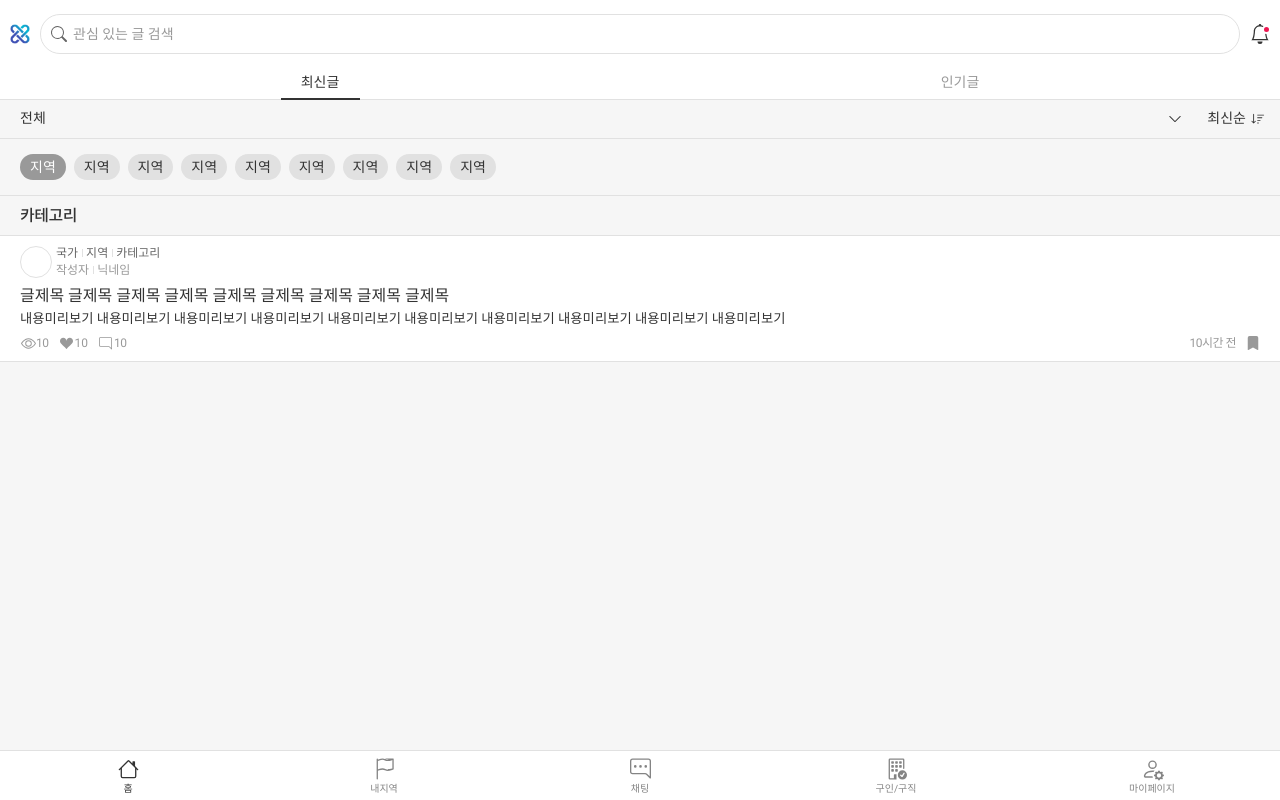
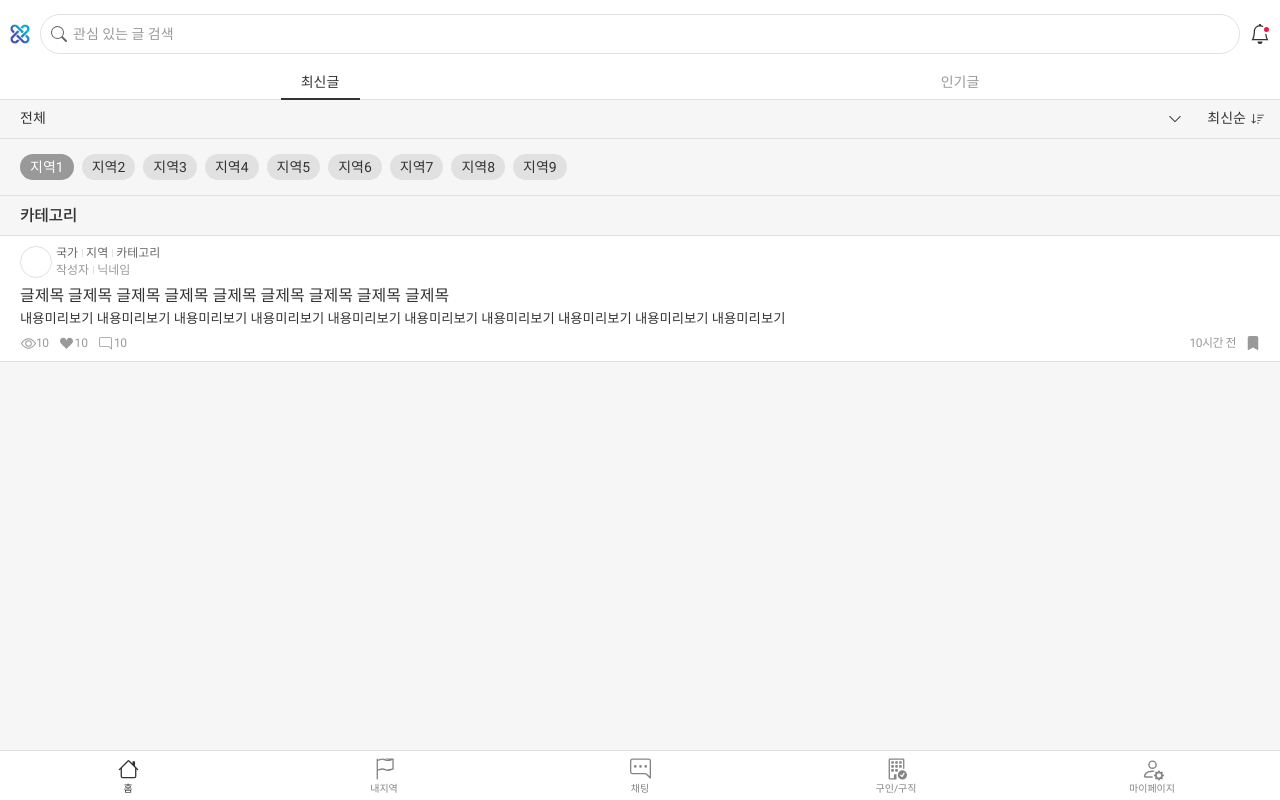
Before and after one commit to HyunsooZo/immilog-front, a Vue app: page / in a window 1280 px wide. Built offline with nearby package versions, Linux system fonts and the light colour scheme.

Commit message:
feat: 컴포넌트 분리 및 신규화면(게시물 디테일) 추가

```diff
--- /dev/null
+++ b/src/components/BoardContent.vue
@@ -0,0 +1,81 @@
+<template>
+	<div class="list-wrap">
+		<p class="list__title">
+			<span>카테고리</span>
+		</p>
+		<div class="item">
+			<div class="info__wrap">
+				<div class="item__pic">
+					<img src="" alt="" />
+				</div>
+				<div class="item-fnc">
+					<div class="list__item">
+						<button type="button" class="list__item_button ctg">
+							<em>국가</em>
+							<em>지역</em>
+							<strong>카테고리</strong>
+						</button>
+					</div>
+					<div class="list__item">
+						<button type="button" class="list__item_button user">
+							<em>작성자</em>
+							<strong>닉네임</strong>
+						</button>
+					</div>
+				</div>
+			</div>
+			<div class="text__wrap">
+				<button
+					type="button"
+					class="list__item_button text-link"
+					@click="onBoardDetail(1)"
+				>
+					<p class="title">
+						글제목 글제목 글제목 글제목 글제목 글제목 글제목 글제목 글제목
+					</p>
+					<p class="text">
+						내용미리보기 내용미리보기 내용미리보기 내용미리보기 내용미리보기
+						내용미리보기 내용미리보기 내용미리보기 내용미리보기 내용미리보기
+					</p>
+				</button>
+			</div>
+			<div class="util__wrap">
+				<div class="item-fnc">
+					<p class="list__item read">
+						<i class="blind">조회수</i>
+						<span class="item__count">10</span>
+					</p>
+					<button type="button" class="list__item_button like active">
+						<!-- //활성화 .active -->
+						<i class="blind">좋아요</i>
+						<span class="item__count">10</span>
+					</button>
+					<p class="list__item cmt">
+						<i class="blind">댓글</i>
+						<span class="item__count">10</span>
+					</p>
+				</div>
+				<div class="item-fnc">
+					<p class="list__item past">
+						<i class="blind">작성시간</i>
+						<span class="item__count">10시간 전</span>
+					</p>
+					<button type="button" class="list__item_button mark active">
+						<!-- //활성화 .active -->
+						<i class="blind">북마크</i>
+					</button>
+				</div>
+			</div>
+		</div>
+		<!-- //.item -->
+	</div>
+</template>
+
+<script setup>
+import { useRouter } from 'vue-router';
+const router = useRouter();
+
+const onBoardDetail = id => {
+	router.push(`/board/${id}`);
+};
+</script>
--- /dev/null
+++ b/src/components/CountryList.vue
@@ -0,0 +1,46 @@
+<template>
+	<div class="sub-menu-wrap">
+		<ul class="sub-menu__inner">
+			<li
+				class="sub-menu__list"
+				v-for="(region, index) in regions"
+				:key="index"
+				:class="{ active: isActiveRegion(index) }"
+			>
+				<button type="button" class="button" @click="setActiveRegion(index)">
+					{{ region }}
+				</button>
+			</li>
+		</ul>
+	</div>
+</template>
+
+<script setup>
+import { ref } from 'vue';
+
+// 예시 지역 데이터 배열
+const regions = ref([
+	'지역1',
+	'지역2',
+	'지역3',
+	'지역4',
+	'지역5',
+	'지역6',
+	'지역7',
+	'지역8',
+	'지역9',
+]);
+
+// 현재 활성화된 지역 인덱스를 추적하는 ref
+const activeRegionIndex = ref(0);
+
+// 지정된 인덱스의 지역이 활성화되었는지 확인하는 함수
+const isActiveRegion = index => {
+	return index === activeRegionIndex.value;
+};
+
+// 활성화된 지역을 설정하는 함수
+const setActiveRegion = index => {
+	activeRegionIndex.value = index;
+};
+</script>
--- a/src/router/index.js
+++ b/src/router/index.js
@@ -7,6 +7,7 @@ import JobBoardView from '@/views/JobBoardView.vue';
 import ChatView from '@/views/ChatView.vue';
 import BoardView from '@/views/BoardView.vue';
 import EmailVerificationView from '@/views/EmailVerificationView.vue';
+import BoardDetailView from '@/views/BoardDetailView.vue';
 
 const router = createRouter({
 	history: createWebHistory(import.meta.env.BASE_URL),
@@ -49,6 +50,11 @@ const router = createRouter({
 			component: BoardView,
 		},
 		{
+			path: '/board/:id',
+			name: 'BoardDetail',
+			component: BoardDetailView,
+		},
+		{
 			path: '/email-verification',
 			name: 'EmailVerification',
 			component: EmailVerificationView,
--- a/src/views/HomeView.vue
+++ b/src/views/HomeView.vue
@@ -7,134 +7,63 @@
 			<!-- tab button -->
 			<div class="menu-wrap">
 				<ul class="menu__inner">
-          <li v-for="(menu, index) in menus" :key="index" :class="{ active: menu.active.value }" class="menu__list">
-            <button @click="selectMenu(menu)" type="button" class="button" :aria-selected="menu.active.value.toString()">
+					<li
+						v-for="(menu, index) in menus"
+						:key="index"
+						:class="{ active: menu.active.value }"
+						class="menu__list"
+					>
+						<button
+							@click="selectMenu(menu)"
+							type="button"
+							class="button"
+							:aria-selected="menu.active.value.toString()"
+						>
 							{{ menu.label }}
 						</button>
 					</li>
 				</ul>
-        <span class="menu__bar" :style="{ left: menuBarLeft, width: menuBarWidth }"></span>
+				<span
+					class="menu__bar"
+					:style="{ left: menuBarLeft, width: menuBarWidth }"
+				></span>
 			</div>
 		</div>
 
 		<!--  -->
 		<div class="flexbox-wrap border--bot">
 			<div class="category__list">
-        <button type="button" class="button--select" @click="openCategorySelect">
+				<button
+					type="button"
+					class="button--select"
+					@click="openCategorySelect"
+				>
 					{{ selectCategoryValue.name }}
 				</button>
 			</div>
 			<div class="sort__list">
-        <button type="button" class="button--select sort" @click="openSortingSelect">
+				<button
+					type="button"
+					class="button--select sort"
+					@click="openSortingSelect"
+				>
 					{{ selectSortingValue.name }}
 				</button>
 			</div>
 		</div>
-
 		<!-- sub menu -->
-    <div class="sub-menu-wrap">
-      <ul class="sub-menu__inner">
-        <li class="sub-menu__list active">
-          <button type="button" class="button">지역</button>
-        </li>
-        <li class="sub-menu__list">
-          <button type="button" class="button">지역</button>
-        </li>
-        <li class="sub-menu__list">
-          <button type="button" class="button">지역</button>
-        </li>
-        <li class="sub-menu__list">
-          <button type="button" class="button">지역</button>
-        </li>
-        <li class="sub-menu__list">
-          <button type="button" class="button">지역</button>
-        </li>
-        <li class="sub-menu__list">
-          <button type="button" class="button">지역</button>
-        </li>
-        <li class="sub-menu__list">
-          <button type="button" class="button">지역</button>
-        </li>
-        <li class="sub-menu__list">
-          <button type="button" class="button">지역</button>
-        </li>
-        <li class="sub-menu__list">
-          <button type="button" class="button">지역</button>
-        </li>
-      </ul>
+		<CountryList />
+		<!-- 목록 -->
+		<BoardContent />
 	</div>
 
-    <!-- 목록 -->
-    <div class="list-wrap">
-      <p class="list__title">
-        <span>카테고리</span>
-      </p>
-      <div class="item">
-        <div class="info__wrap">
-          <div class="item__pic">
-            <img src="" alt="" />
-          </div>
-          <div class="item-fnc">
-            <div class="list__item">
-              <button type="button" class="list__item_button ctg">
-                <em>국가</em>
-                <em>지역</em>
-                <strong>카테고리</strong>
-              </button>
-            </div>
-            <div class="list__item">
-              <button type="button" class="list__item_button user">
-                <em>작성자</em>
-                <strong>닉네임</strong>
-              </button>
-            </div>
-          </div>
-        </div>
-        <div class="text__wrap">
-          <button type="button" class="list__item_button text-link">
-            <p class="title">
-              글제목 글제목 글제목 글제목 글제목 글제목 글제목 글제목 글제목
-            </p>
-            <p class="text">
-              내용미리보기 내용미리보기 내용미리보기 내용미리보기 내용미리보기
-              내용미리보기 내용미리보기 내용미리보기 내용미리보기 내용미리보기
-            </p>
-          </button>
-        </div>
-        <div class="util__wrap">
-          <div class="item-fnc">
-            <p class="list__item read">
-              <i class="blind">조회수</i>
-              <span class="item__count">10</span>
-            </p>
-            <button type="button" class="list__item_button like active">
-              <!-- //활성화 .active -->
-              <i class="blind">좋아요</i>
-              <span class="item__count">10</span>
-            </button>
-            <p class="list__item cmt">
-              <i class="blind">댓글</i>
-              <span class="item__count">10</span>
-            </p>
-          </div>
-          <div class="item-fnc">
-            <p class="list__item past">
-              <i class="blind">작성시간</i>
-              <span class="item__count">10시간 전</span>
-            </p>
-            <button type="button" class="list__item_button mark active">
-              <!-- //활성화 .active -->
-              <i class="blind">북마크</i>
-            </button>
-          </div>
-        </div>
-      </div>
-      <!-- //.item -->
-    </div>
-  </div>
-
-  <SelectDialog v-if="isCategorySelectClicked || isSortingSelectClicked" :title="selectTitle" :list="selectList"
-    @close="closeSelect" @select:value="selectedValue" />
+	<SelectDialog
+		v-if="isCategorySelectClicked || isSortingSelectClicked"
+		:title="selectTitle"
+		:list="selectList"
+		@close="closeSelect"
+		@select:value="selectedValue"
+	/>
 </template>
 
 <script setup>
@@ -142,6 +71,8 @@
 import { nextTick, onMounted, ref } from 'vue';
 import SelectDialog from '@/components/SelectDialog.vue';
 import SearchBar from '@/components/SearchBar.vue';
+import BoardContent from '@/components/BoardContent.vue';
+import CountryList from '@/components/CountryList.vue';
 
 const menuBarLeft = ref('0px');
 const menuBarWidth = ref('0px');
```
Also changed, not shown: src/views/BoardView.vue (+20 -89 lines), src/views/BoardDetailView.vue (renamed from src/views/BoardDetail.vue). Lines whose indentation alone changed are shown as unchanged.
